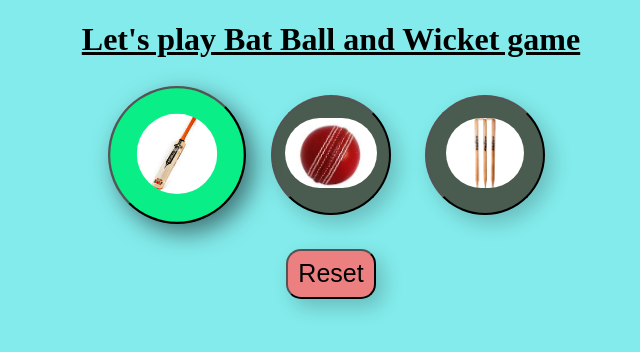
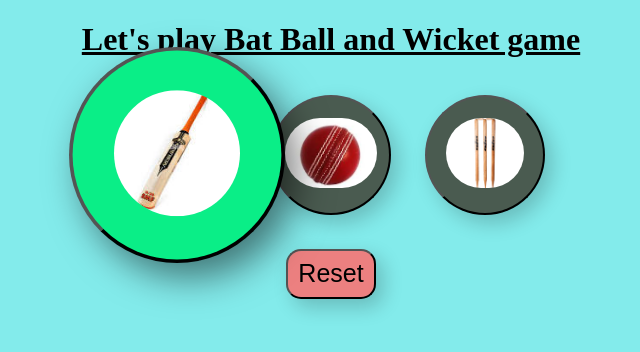
Before and after one commit to abusad14/cricketGame, a plain HTML site: page index.html in a window 1280 px wide. In both pictures the pointer is over the button 486 px from the left and 154 px from the top of the page. Shown: the whole page, without its empty margins (309-949 px from the left). Drawn offline with Linux system fonts and the light colour scheme.

Commit message:
Update index.css
scale is increased from 1.15 to 1.8

```diff
--- a/index.css
+++ b/index.css
@@ -17,7 +17,7 @@ body{
 }
 .btn:hover {
     background-color: #0aee87;
-    transform: scale(1.15);
+    transform: scale(1.8);
     box-shadow: 7px 8px 20px rgba(0, 0, 0, 0.5);
   }
 .img-choice{
```
